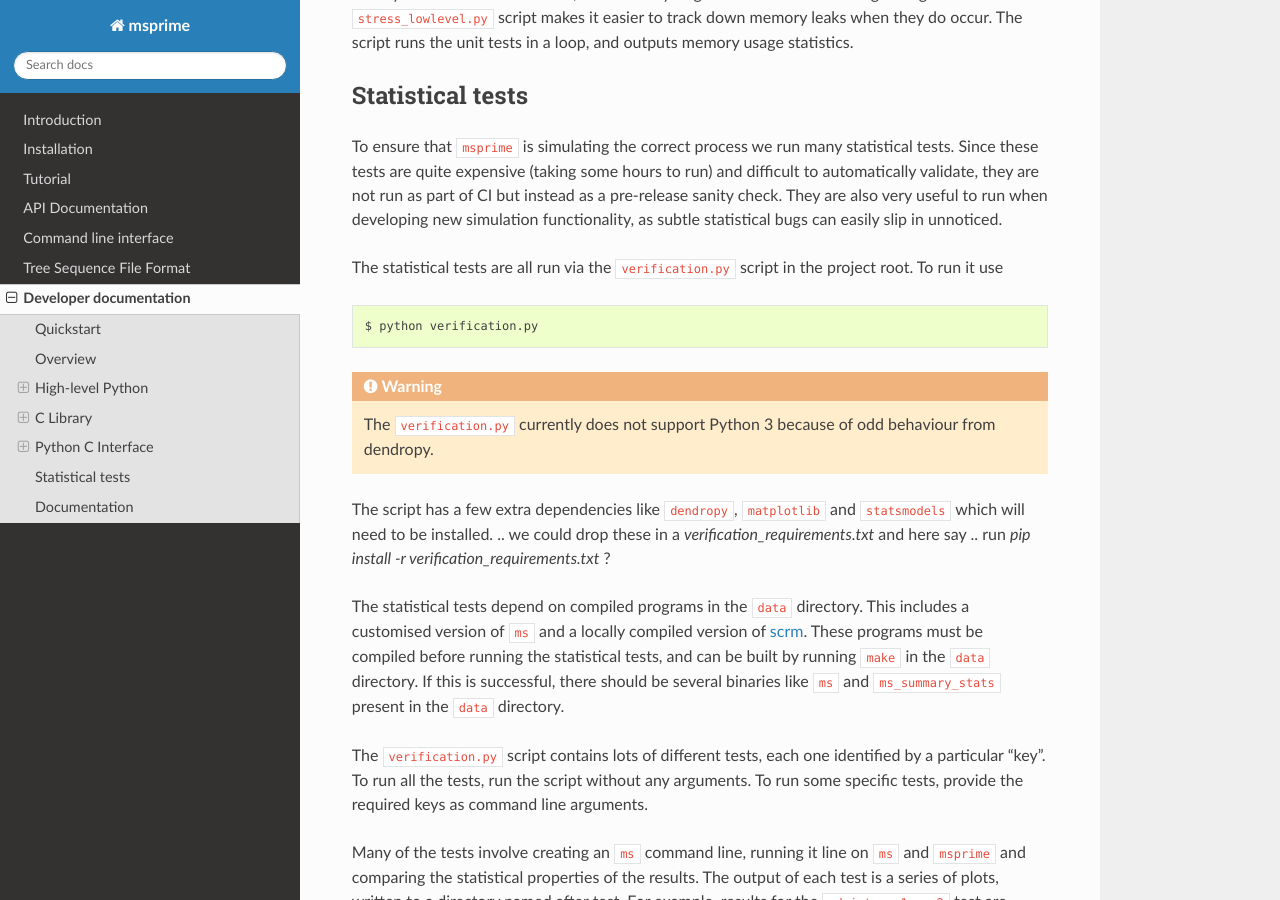
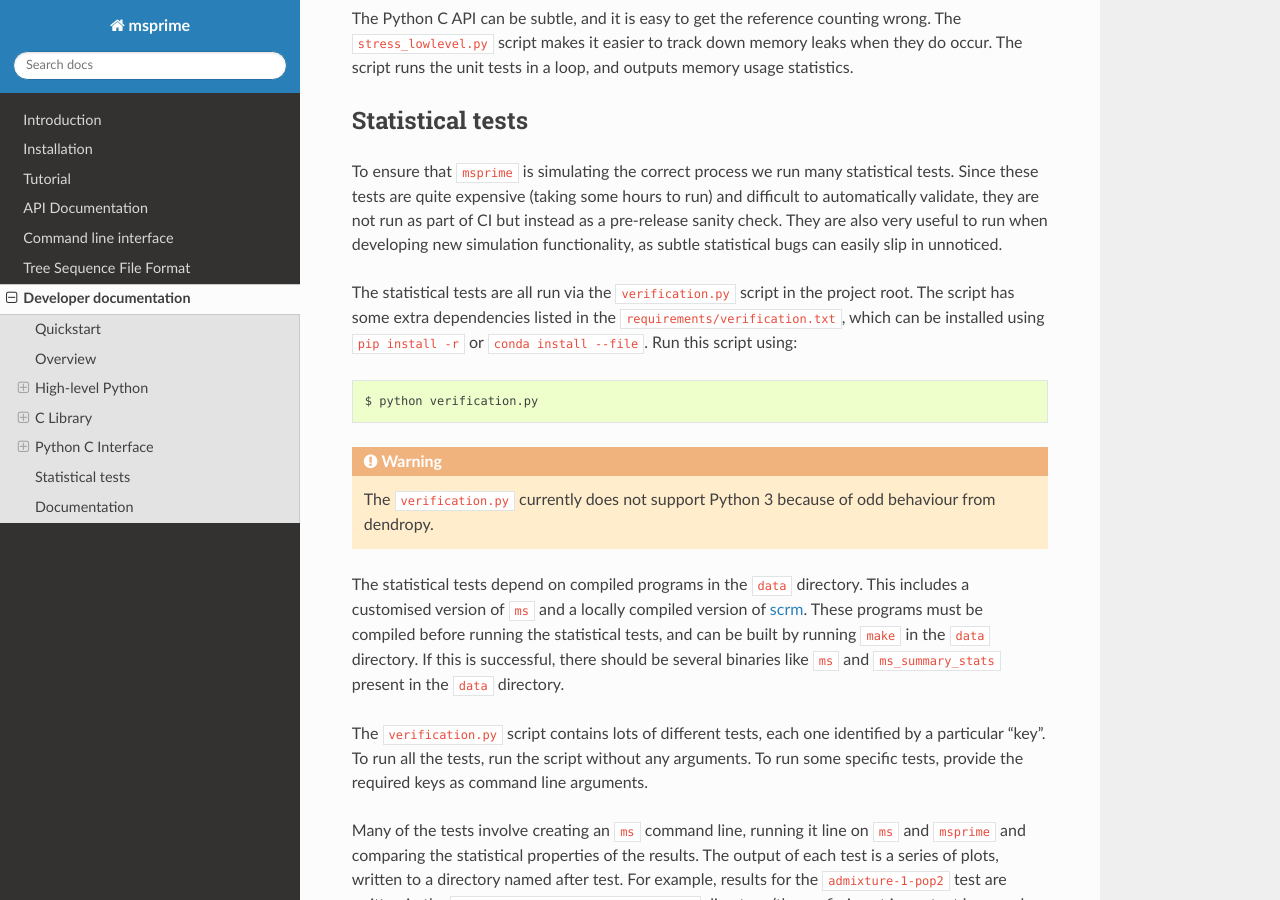
Before and after one commit to tskit-dev/msprime, a Sphinx documentation site: the page built from docs/development.rst, in a window 1280 px wide and 900 px high, scrolled down 7209 px. Built offline with Sphinx 7.4.7 and the Read the Docs theme 2.0.0, drawn with Linux system fonts in a browser that asks for light colours; the version number could not be read and is left out; some of the changed text lies outside the part shown.

Commit message:
Split requirements into multiple files.

```diff
--- a/docs/development.rst
+++ b/docs/development.rst
@@ -446,7 +446,9 @@ new simulation functionality, as subtle statistical bugs can easily slip in
 unnoticed.
 
 The statistical tests are all run via the ``verification.py`` script in the project root.
-To run it use
+The script has some extra dependencies listed in the ``requirements/verification.txt``,
+which can be installed using ``pip install -r`` or ``conda install --file``. Run
+this script using:
 
 .. code-block:: bash
 
@@ -456,11 +458,6 @@ To run it use
 
     The ``verification.py`` currently does not support Python 3 because of odd
     behaviour from dendropy.
-
-The script has a few extra dependencies like ``dendropy``, ``matplotlib`` and
-``statsmodels`` which will need to be installed.
-.. we could drop these in a `verification_requirements.txt` and here say
-.. run `pip install -r verification_requirements.txt` ?
 
 The statistical tests depend on compiled programs in the ``data`` directory.
 This includes a customised version of ``ms`` and a locally compiled version of
```
Also changed, not shown: other parts of docs/development.rst (+1 -1 lines), .travis.yml, 4 other files.
